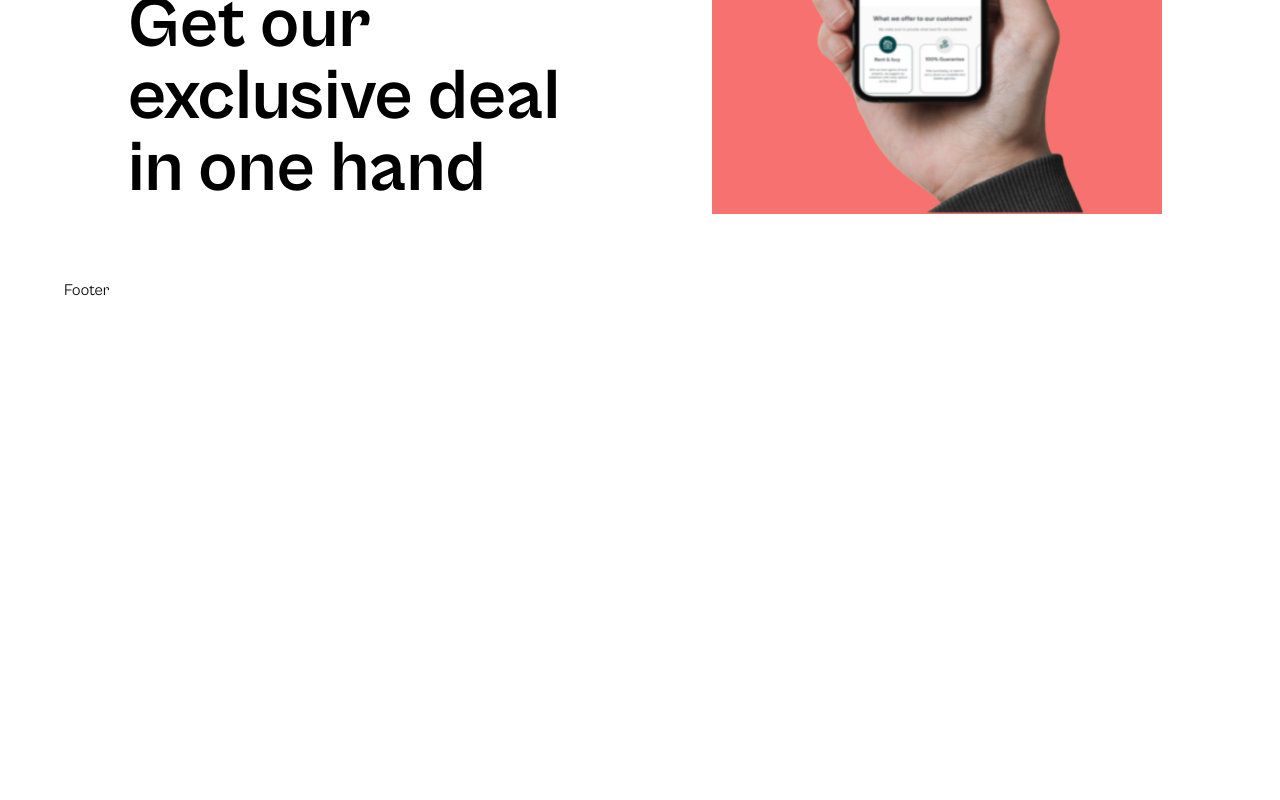
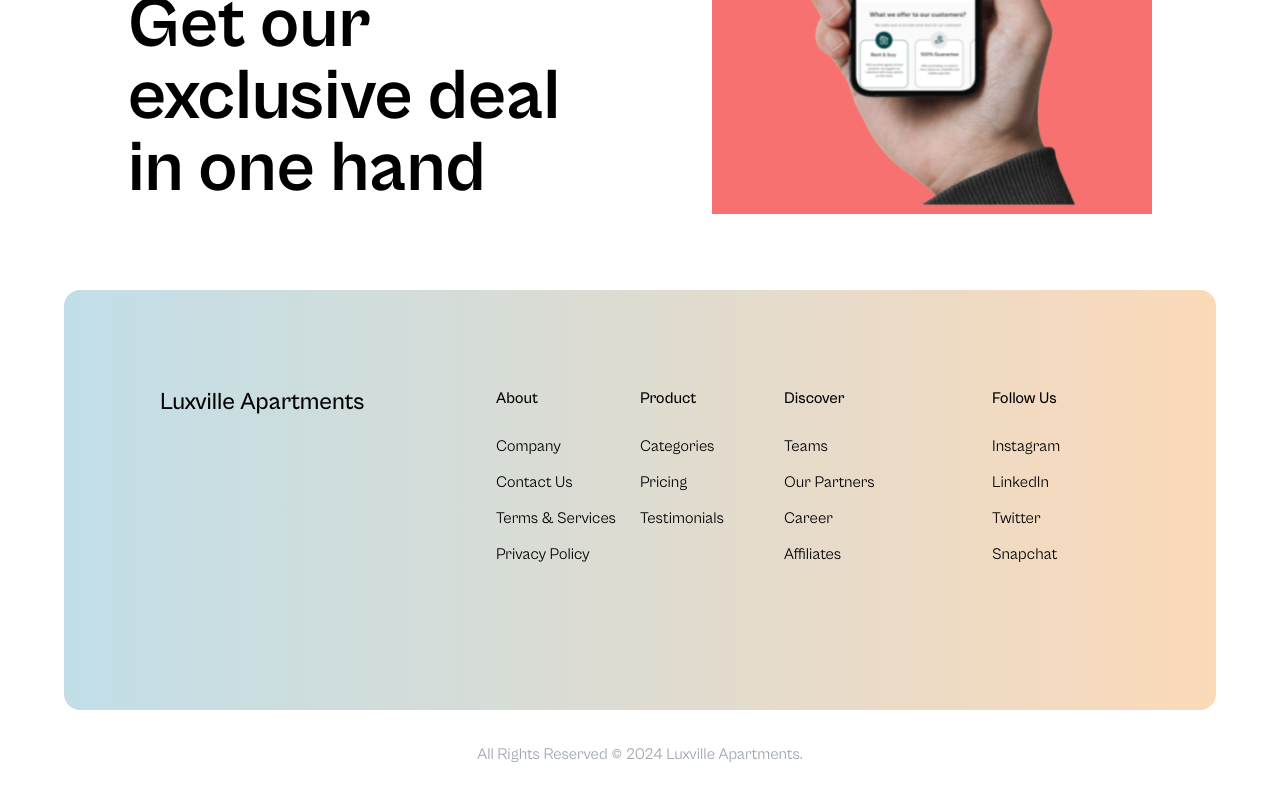
Before and after one commit to theboybrey/Continental-Lux, a Next.js app: page / in a window 1280 px wide. Shown: the part 3812-4612 px from the top of the page. Before the commit the page ends 4134 px from the top, so only its background shows below. Built offline with nearby package versions, Linux system fonts and the light colour scheme.

Commit message:
Developer Details Added

```diff
--- a/app/components/Advertisement.tsx
+++ b/app/components/Advertisement.tsx
@@ -8,7 +8,7 @@ const Advertisement = (props: Props) => {
   return (
     <div className="md:grid md:grid-cols-2 justify-center items-center gap-4 mt-4">
       {/* Ad Caption */}
-      <div className="md:px-16">
+      <div className="md:px-16 text-left items-center justify-center flex">
         <h2 className="text-7xl text-wrap font-bold">
           So, what are you waiting for? <br /> Get our exclusive deal in one
           hand
@@ -16,7 +16,7 @@ const Advertisement = (props: Props) => {
       </div>
 
       {/* Ad App Img */}
-      <div className=" p-16 rounded-t-lg ">
+      <div className=" p-16 rounded-t-lg justify-center items-center flex">
         <div className=" bg-red-400 h-[450px] rounded-t-full w-[450px] pt-14 ">
           <Image src={AppImg} alt="Luxville Mobile" />
         </div>
--- a/app/components/Footer.tsx
+++ b/app/components/Footer.tsx
@@ -1,11 +1,69 @@
-import React from 'react'
+import React from "react";
 
-type Props = {}
+type Props = {};
 
 const Footer = (props: Props) => {
   return (
-    <div>Footer</div>
-  )
-}
+    <div
+      className="md:w-full rounded-2xl md:py-24 md:flex md:h-[420px] md:mt-3 md:mb-8"
+      style={{
+        background:
+          "linear-gradient(to right, rgb(193, 222, 232), rgb(251, 217, 185))",
+      }}
+    >
+        <div className="grid grid-cols-5 gap-20 px-24">
+            {/* Logo */}
+            <span>
+                <p className="text-2xl font-medium text-nowrap">Luxville Apartments</p>
+            </span>
 
-export default Footer
+            {/* Menu Components */}
+            <span className="ml-32 text-nowrap">
+                <p className="text-md font-medium mb-6">About</p>
+                <ul className="flex flex-col gap-3 cursor-pointer">
+                    <li>Company</li>
+                    <li>Contact Us</li>
+                    <li>Terms & Services</li>
+                    <li>Privacy Policy</li>
+                </ul>
+            </span>
+
+
+            {/* Product */}
+            <span className="ml-16 text-nowrap">
+                <p className="text-md font-medium mb-6">Product</p>
+                <ul className="flex flex-col gap-3 cursor-pointer">
+                    <li>Categories</li>
+                    <li>Pricing</li>
+                    <li>Testimonials</li>
+                </ul>
+            </span>
+
+            {/* Discover */}
+            <span className=" text-nowrap">
+                <p className="text-md font-medium mb-6">Discover</p>
+                <ul className="flex flex-col gap-3 cursor-pointer">
+                    <li>Teams</li>
+                    <li>Our Partners</li>
+                    <li>Career</li>
+                    <li>Affiliates</li>
+                </ul>
+            </span>
+
+            {/* Social Media Handles */}
+            <span className=" text-nowrap">
+                <p className="text-md font-medium mb-6">Follow Us</p>
+                <ul className="flex flex-col gap-3 cursor-pointer">
+                    <li>Instagram</li>
+                    <li>LinkedIn</li>
+                    <li>Twitter</li>
+                    <li>Snapchat</li>
+                </ul>
+            </span>
+        </div>
+
+    </div>
+  );
+};
+
+export default Footer;
--- /dev/null
+++ b/app/components/PostFooterDevMode.tsx
@@ -0,0 +1,14 @@
+import React from "react";
+
+type Props = {};
+
+const PostFooterDevMode = (props: Props) => {
+  const currentYear = new Date().getFullYear();
+  return (
+    <div className="justify-center flex items-center mb-6">
+      <p className="text-gray-400">All Rights Reserved &copy; {currentYear} Luxville Apartments. </p>
+    </div>
+  );
+};
+
+export default PostFooterDevMode;
--- a/app/page.tsx
+++ b/app/page.tsx
@@ -11,6 +11,7 @@ import React, { useState } from "react";
 import PropertyListing from "./components/PropertyListing";
 import Advertisement from "./components/Advertisement";
 import Footer from "./components/Footer";
+import PostFooterDevMode from "./components/PostFooterDevMode";
 
 export default function Home() {
   const [isDarkTheme, setIsDarkTheme] = useState(
@@ -19,16 +20,19 @@ export default function Home() {
   );
   return (
     <main className={isDarkTheme ? "dark" : "light"}>
-      <div className='px-6 py-3 md:px-16 md:py-5'>
+      <div className="px-6 py-3 md:px-16 md:py-5">
         <Navbar />
-        <HeroSection/>
-        <RegisteringMethods/>
-        <Projects/>
-        <EstateBrokerage/>
-        <NewsletterSection/>
-        <PropertyListing/>
-        <Advertisement/>
-        <Footer/>
+        <HeroSection />
+        <RegisteringMethods />
+        <Projects />
+        <EstateBrokerage />
+        <NewsletterSection />
+        <PropertyListing />
+        <Advertisement />
+        <Footer />
+
+        {/* Developers Details */}
+        <PostFooterDevMode />
       </div>
     </main>
   );
```
